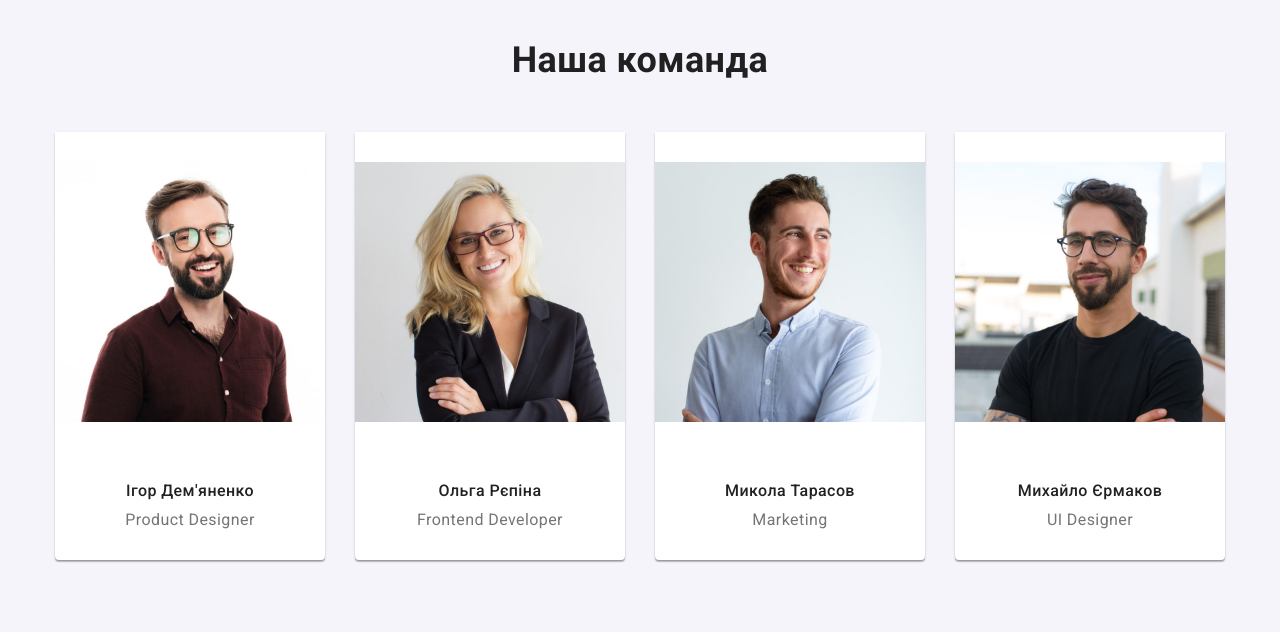
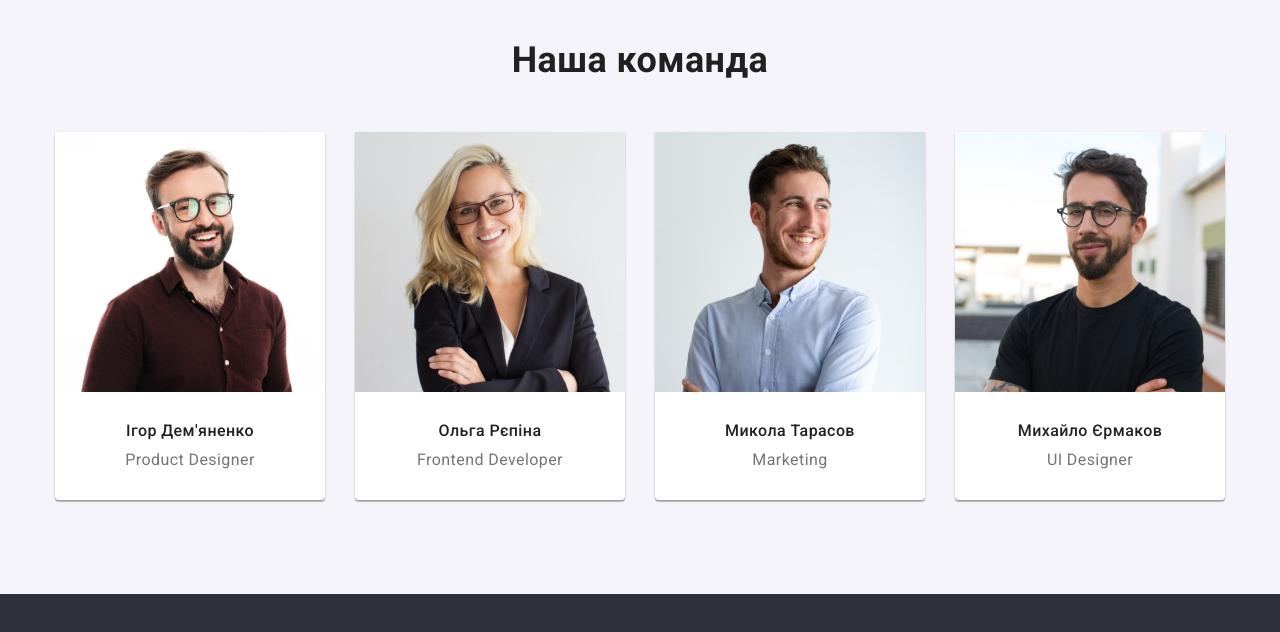
Before and after one commit to altina22/goit-markup-hw-03, a plain HTML site: page index.html in a window 1280 px wide. Shown: the part 1500-2132 px from the top of the page. Drawn offline with nearby package versions, Linux system fonts and the light colour scheme.

Commit message:
виправлення в ссs-command

```diff
--- a/css/style.css
+++ b/css/style.css
@@ -254,6 +254,10 @@ li > img {
   width: 270px;
   margin-right: var(--card-set);
   margin-bottom: var(--card-set);
+  background: #ffffff;
+  box-shadow: 0px 1px 3px rgba(0, 0, 0, 0.12), 0px 1px 1px rgba(0, 0, 0, 0.14),
+    0px 2px 1px rgba(0, 0, 0, 0.2);
+  border-radius: 0px 0px 4px 4px;
 }
 .itel:nth-child(4n) {
   margin-right: 0px;
@@ -279,10 +283,8 @@ li > img {
 }
 .itel img {
   display: block;
-  margin-bottom: var(--card-set);
 }
 .itel {
-  padding-top: 30px;
   background: #ffffff;
   box-shadow: 0px 1px 3px rgba(0, 0, 0, 0.12), 0px 1px 1px rgba(0, 0, 0, 0.14),
     0px 2px 1px rgba(0, 0, 0, 0.2);
```
